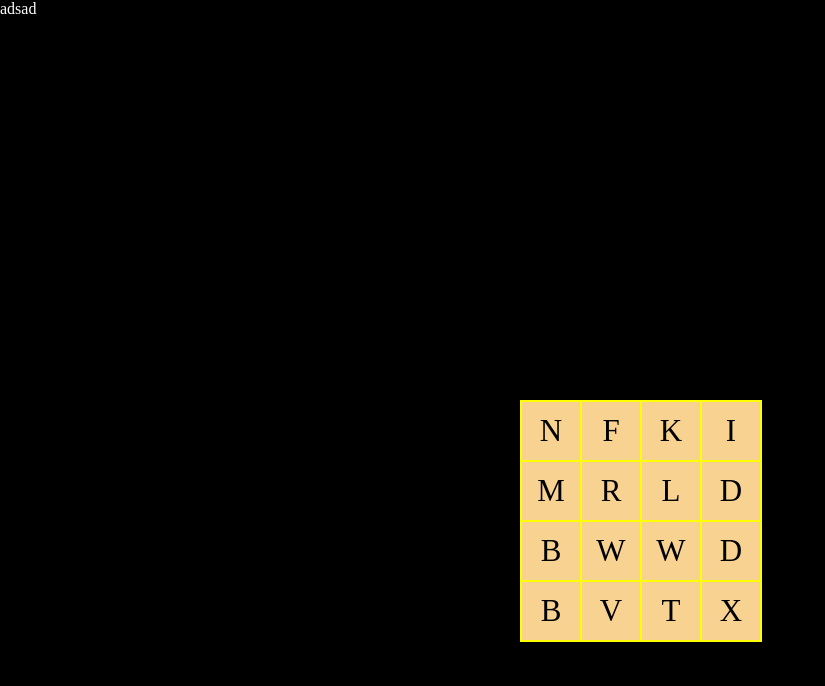
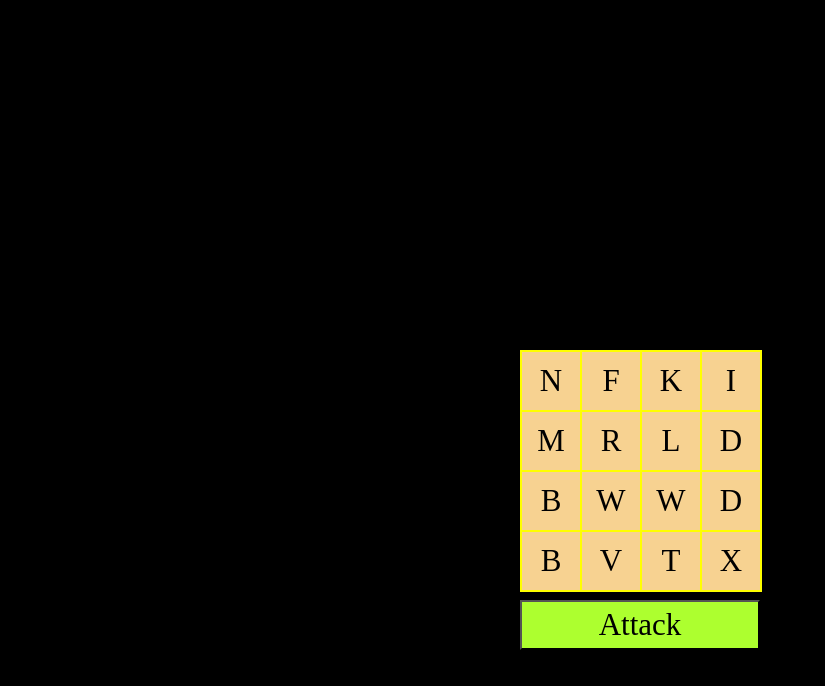
Before and after one commit to Benur21/bookworm, a React (Create React App) app: page / in a window 1280 px wide. Shown: the top 686 px of the page, without its empty margins (0-825 px from the left). Built offline with nearby package versions, Linux system fonts and the light colour scheme.

Commit message:
feat: added attack button

```diff
--- a/src/App.tsx
+++ b/src/App.tsx
@@ -1,8 +1,10 @@
 
 import { useEffect, useState } from 'react';
+import AttackButton from './components/AttackButton/AttackButton';
 import LetterSoup from './components/LetterSoup/LetterSoup';
 import Sequence from './components/Sequence/Sequence';
 import { letterSize, matrixSize } from './helpers/consts';
+import calcLetterSoupPos from './helpers/formulas/calcLetterSoupPos';
 import { CurrentSequence, LetterType } from './helpers/types';
 
 function App(): JSX.Element {
@@ -76,12 +78,15 @@ function App(): JSX.Element {
         onLetterClick={letterRemoveHandler}
       />
       <LetterSoup
-        x={window.innerWidth / 2 - (letterSize * matrixSize) / 2}
-        y={400}
+        x={calcLetterSoupPos()}
+        y={350}
         matrix={matrix}
         onLetterClick={letterAddHandler}
       />
-      adsad
+      <AttackButton
+        x={calcLetterSoupPos()}
+        y={600}
+      />
     </div>
   );
 }
--- /dev/null
+++ b/src/components/AttackButton/AttackButton.tsx
@@ -0,0 +1,24 @@
+
+interface AttackButtonTypes {
+  x: number;
+  y: number;
+}
+
+function AttackButton(props: AttackButtonTypes): JSX.Element {
+  const {x, y} = props;
+
+  return (
+    <button
+      className="attackButton"
+      style={{
+        left: x,
+        top: y,
+      }}
+      // onClick={buttonClickHandler}
+    >
+      Attack
+    </button>
+  );
+}
+
+export default AttackButton;
--- a/src/components/LetterSoup/LetterSoup.tsx
+++ b/src/components/LetterSoup/LetterSoup.tsx
@@ -1,5 +1,4 @@
-import calcLetterPos from '../../helpers/calcLetterPos';
-import { letterSize } from '../../helpers/consts';
+import calcLetterPos from '../../helpers/formulas/calcLetterPos';
 import Letter from '../Letter/Letter';
 
 interface LetterSoupTypes {
--- a/src/helpers/calcLetterPos.ts
+++ b/src/helpers/formulas/calcLetterPos.ts
@@ -1,4 +1,4 @@
-import { letterSize } from "./consts";
+import { letterSize } from "../consts";
 
 /**
  * Calculates the position of a letter given the starting position and the index.
--- /dev/null
+++ b/src/helpers/formulas/calcLetterSoupPos.ts
@@ -0,0 +1,12 @@
+import { letterSize, matrixSize } from "../consts";
+
+/**
+ * Calculates the position of the letter soup.
+ *
+ * Just to centralize the formula.
+ */
+const calcLetterSoupPos = () => {
+  return window.innerWidth / 2 - (letterSize * matrixSize) / 2;
+};
+
+export default calcLetterSoupPos;
--- a/src/index.css
+++ b/src/index.css
@@ -11,9 +11,13 @@ body {
   color: white;
 }
 
-code {
-  font-family: source-code-pro, Menlo, Monaco, Consolas, 'Courier New',
-    monospace;
+* {
+  /* Prevent selections in entire page */
+  -moz-user-select: -moz-none;
+  -khtml-user-select: none;
+  -webkit-user-select: none;
+  -ms-user-select: none;
+  user-select: none;
 }
 
 .letter {
@@ -33,6 +37,8 @@ code {
 .letterBorder {
   width: calc(var(--letterSize) + var(--letterBorderSize));
   height: calc(var(--letterSize) + var(--letterBorderSize));
+
+  /* position absolute is important to allow use of top and left*/
   position: absolute;
 
   box-sizing: border-box;
@@ -40,15 +46,15 @@ code {
   padding: 2px;
 }
 
-* {
-  -moz-user-select: -moz-none;
-  -khtml-user-select: none;
-  -webkit-user-select: none;
+.attackButton {
+  width: calc(var(--letterSize) * 4);
+  height: 50px;
 
-  /*
-    Introduced in IE 10.
-    See http://ie.microsoft.com/testdrive/HTML5/msUserSelect/
-  */
-  -ms-user-select: none;
-  user-select: none;
+  /* position absolute is important to allow use of top and left*/
+  position: absolute;
+
+  background-color: greenyellow;
+  color: black;
+  font-family: 'Times New Roman', Times, serif;
+  font-size: 31px;
 }
```
